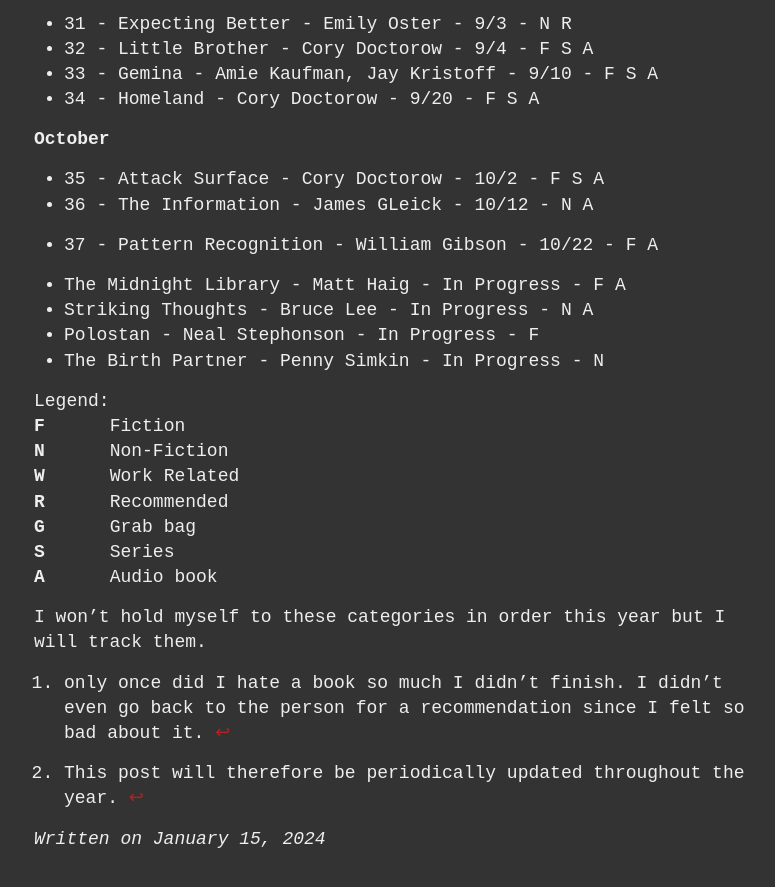
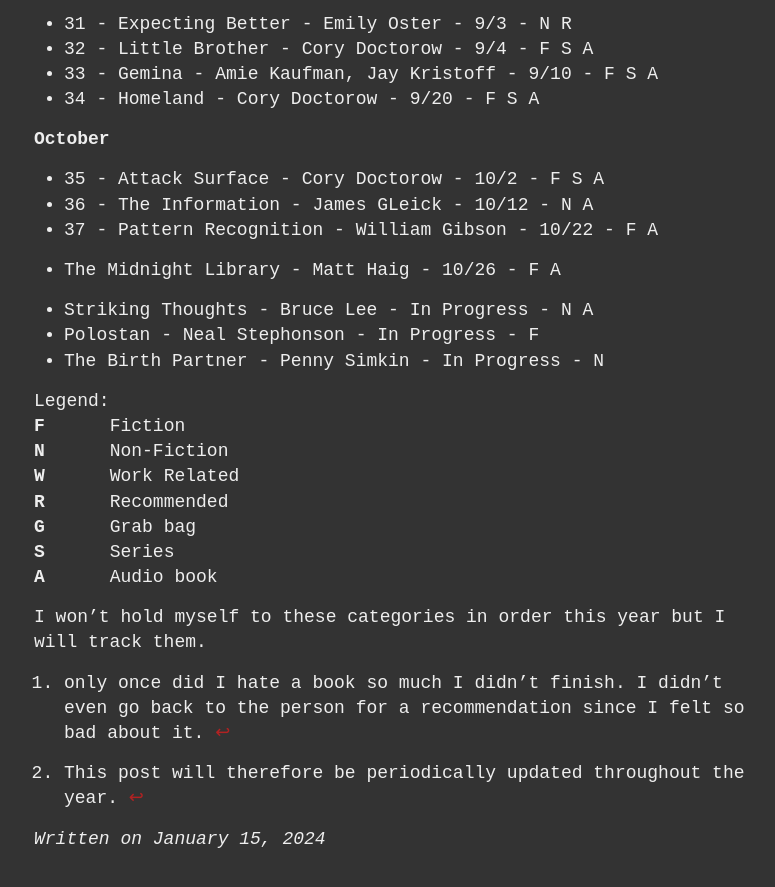
Before and after one commit to ninjajoe9/ninjajoe9.github.io, a Jekyll site: the page built from _posts/2024-01-15-Books-for-2024.md, in a window 1280 px wide and 900 px high, scrolled down 2809 px. Shown: the top 887 px of the window, without its empty margins (246-1021 px from the left). Built offline with Jekyll 4.4.1, drawn with Linux system fonts in a browser that asks for light colours; our own code applies the rules of GitHub Pages for plain Markdown files.

Commit message:
add book to list for 2024

```diff
--- a/_posts/2024-01-15-Books-for-2024.md
+++ b/_posts/2024-01-15-Books-for-2024.md
@@ -78,9 +78,8 @@
 - 35 - Attack Surface - Cory Doctorow - 10/2 - F S A
 - 36 - The Information - James GLeick - 10/12 - N A
 - 37 - Pattern Recognition - William Gibson - 10/22 - F A
+- The Midnight Library - Matt Haig - 10/26 - F A
 
-
-- The Midnight Library - Matt Haig - In Progress - F A
 - Striking Thoughts - Bruce Lee - In Progress - N A
 - Polostan - Neal Stephonson - In Progress - F
 - The Birth Partner - Penny Simkin - In Progress - N
```
